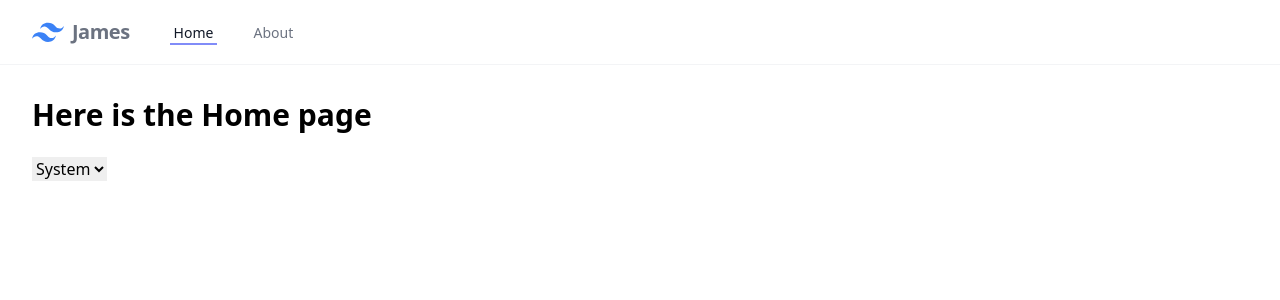
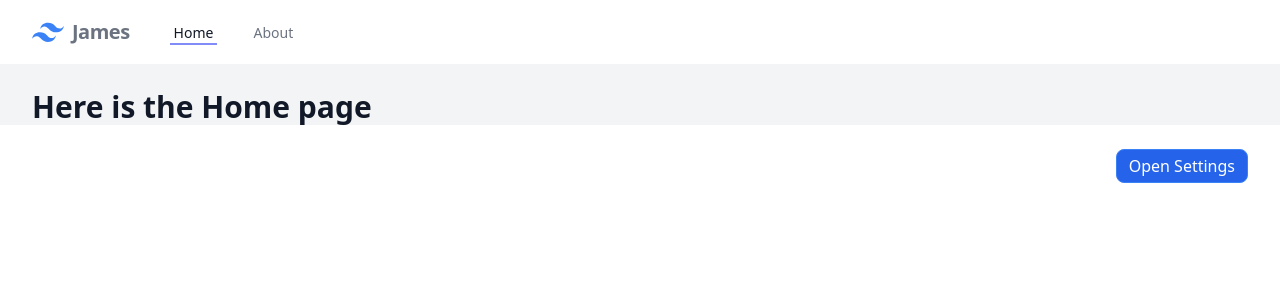
Before and after one commit to BarneyMayerson/portfolio, a Vue app: page / in a window 1280 px wide. Shown: the top 300 px of the page. Built offline with nearby package versions, Linux system fonts and the light colour scheme.

Commit message:
Settings component [select themes] && tweak select to move  chevron to the left a little

```diff
--- /dev/null
+++ b/src/Components/Generic/Settings.vue
@@ -0,0 +1,39 @@
+<script setup>
+import ThemesDropdown from "@/Components/Generic/ThemesDropdown.vue";
+
+defineEmits(["hide"]);
+</script>
+
+<template>
+  <div class="divide-y divide-red-500">
+    <!-- Header -->
+    <div class="flex flex-wrap px-3 py-2">
+      <div class="w-2/3">
+        <h2 class="text-xl">Theme Settings</h2>
+      </div>
+      <div class="w-1/3">
+        <button class="w-5 h-5 float-right" @click="$emit('hide')">
+          <svg
+            height="24"
+            viewBox="0 0 24 24"
+            fill="none"
+            stroke="currentColor"
+            stroke-width="2"
+            stroke-linecap="round"
+            stroke-linejoin="round"
+            class="lucide lucide-x"
+          >
+            <path d="M18 6 6 18" />
+            <path d="m6 6 12 12" />
+          </svg>
+        </button>
+      </div>
+    </div>
+
+    <!-- Themes Dropdown -->
+    <div class="px-3 py-2">
+      <h3 class="text-lg">Theme Mode</h3>
+      <ThemesDropdown />
+    </div>
+  </div>
+</template>
--- a/src/Components/Generic/ThemesDropdown.vue
+++ b/src/Components/Generic/ThemesDropdown.vue
@@ -5,11 +5,12 @@ const { theme } = useThemes();
 </script>
 
 <template>
-  <div class="">
-    <select v-model="theme">
-      <option value="system">System</option>
-      <option value="light">Light</option>
-      <option value="dark">Dark</option>
-    </select>
-  </div>
+  <select
+    v-model="theme"
+    class="block w-full rounded px-2 py-2 border-r-8 border-transparent leading-tight bg-white dark:bg-gray-700"
+  >
+    <option value="system">System</option>
+    <option value="light">Light</option>
+    <option value="dark">Dark</option>
+  </select>
 </template>
--- a/src/Composables/useThemes.js
+++ b/src/Composables/useThemes.js
@@ -1,10 +1,10 @@
 import { onBeforeUnmount, onMounted, ref, watch } from "vue";
 
-const theme = ref("system");
-const themes = ["light", "dark"];
-const matcher = window.matchMedia("(prefers-color-scheme: dark)");
+export function useThemes() {
+  const theme = ref("system");
+  const themes = ["light", "dark"];
+  const matcher = window.matchMedia("(prefers-color-scheme: dark)");
 
-export function useThemes() {
   const listener = () => {
     if (theme.value === "system") {
       applySystemTheme();
--- a/src/views/HomeView.vue
+++ b/src/views/HomeView.vue
@@ -1,12 +1,49 @@
 <script setup>
-import ThemesDropdown from "@/Components/Generic/ThemesDropdown.vue";
+import { ref } from "vue";
+import Settings from "@/Components/Generic/Settings.vue";
+import { useThemes } from "@/Composables/useThemes";
+
+const { theme } = useThemes(); // needs to init the theme was saved in the local storage
+
+const displaySettings = ref(false);
 </script>
 
 <template>
-  <div class="container mx-auto mt-8 px-4 lg:px-8">
-    <h1 class="text-3xl font-bold">Here is the Home page</h1>
-    <div class="mt-6">
-      <ThemesDropdown />
+  <Transition name="slide">
+    <div
+      v-if="displaySettings"
+      class="fixed left-0 min-h-full text-gray-900 bg-gray-100 dark:text-gray-100 dark:bg-gray-700 w-full border-r border-t border-red-500 top-16 z-20 lg:w-1/4"
+    >
+      <Settings @hide="displaySettings = false" />
+    </div>
+  </Transition>
+
+  <div class="text-gray-900 bg-gray-100 dark:text-gray-100 dark:bg-gray-800">
+    <div class="container mx-auto px-4 lg:px-8 pt-6 min-h-full">
+      <h1 class="text-3xl font-bold">Here is the Home page</h1>
+      <div class="mt-6 float-right">
+        <button
+          class="px-3 py-1 rounded-lg border border-blue-500 bg-blue-600 text-white"
+          @click="displaySettings = !displaySettings"
+        >
+          Open Settings
+        </button>
+      </div>
     </div>
   </div>
 </template>
+
+<style scoped>
+.slide-enter-from {
+  transform: translateX(-100%);
+}
+
+.slide-enter-active,
+.slide-leave-active {
+  transition: all 0.3s ease-out;
+}
+
+.slide-leave-to {
+  transform: translateX(-100%);
+}
+</style>
```
